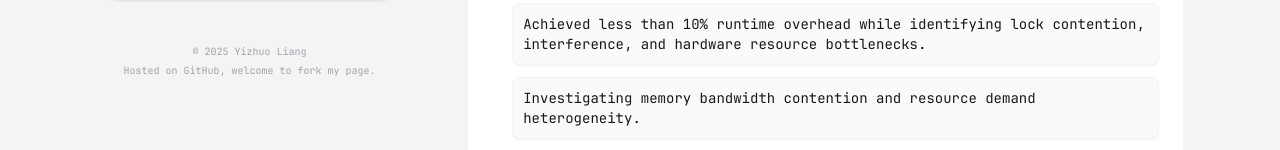
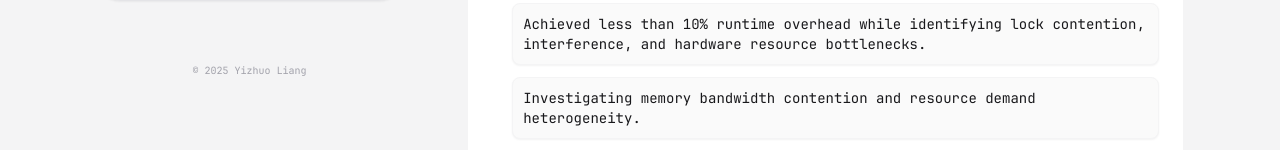
Before and after one commit to yizhuoliang/yizhuoliang.github.io, a Next.js app: page / in a window 1280 px wide. Shown: the part 650-800 px from the top of the page. Built offline with nearby package versions, Linux system fonts and the light colour scheme.

Commit message:
concise footer

```diff
--- a/app/page.tsx
+++ b/app/page.tsx
@@ -50,9 +50,9 @@ export default function Home() {
             {/* Footer with copyright - desktop only */}
             <div className="hidden md:block text-center text-[10px] text-zinc-400 mb-2">
               <p>© 2025 Yizhuo Liang</p>
-              <p className="mt-1">
-                Hosted on GitHub, welcome to fork my <a href="https://github.com/yizhuoliang/yizhuoliang.github.io" className="hover:text-zinc-600 transition-colors">page</a>.
-              </p>
+              {/* <p className="mt-1">
+                Welcome to fork my <a href="https://github.com/yizhuoliang/yizhuoliang.github.io" className="hover:text-zinc-600 transition-colors">theme</a>.
+              </p> */}
             </div>
           </div>
 
```
